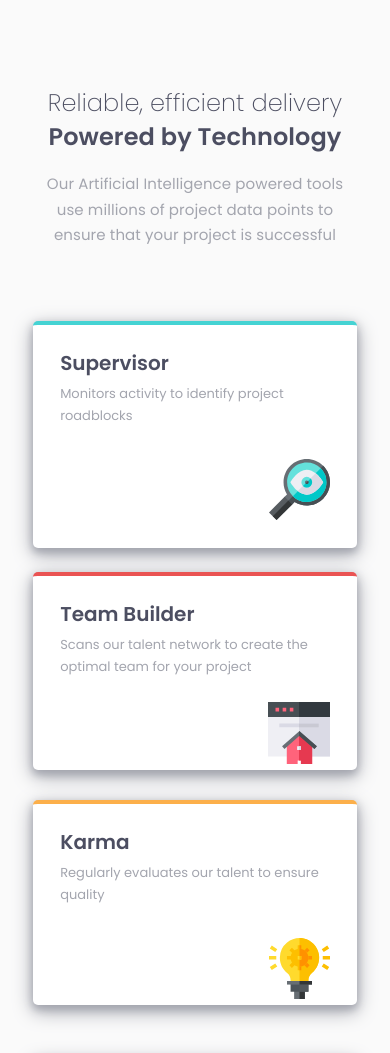
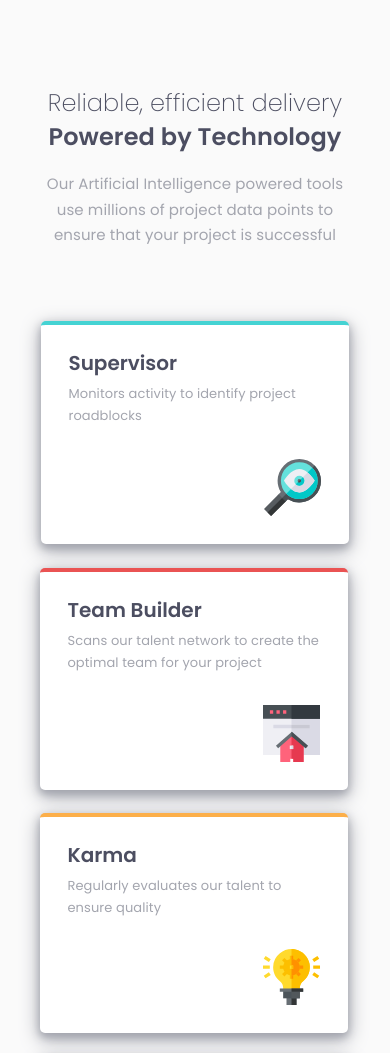
Before and after one commit to winzleth/four-card-feature-page, a plain HTML site: page index.html in a window 390 px wide. Shown: the top 1053 px of the page. Drawn offline with Linux system fonts and the light colour scheme.

Commit message:
pc and sp styling

```diff
--- a/css/main.css
+++ b/css/main.css
@@ -40,7 +40,8 @@ body  {
 	font-family: 'Poppins', sans-serif;
 	font-size: 15px;
 	color: hsl(234, 12%, 34%);
-	padding-top: 81px;
+	padding: 81px 10px 0;
+	box-sizing: border-box;
 }
 
 p {
@@ -62,7 +63,7 @@ p {
 
 .mainTxt {
 	margin-top: 18px;
-	letter-spacing: .2px;
+	letter-spacing: .1px;
 }
 
 .contentWrap {
@@ -70,18 +71,20 @@ p {
 	justify-content: center;
 	align-items: center;
 	margin-top: 66px;
-	/* padding-left: 10px; */
 }
 
 .secWrap {
 	font-weight: 400;
-	width: 280px;
-	padding: 27px 33px 25px 35px;
+	width: 347px;
 	background-color: #fff;
 	border-top: 4px solid hsl(180, 62%, 55%);
 	border-radius: 5px;
 	text-align: left;
 	box-shadow: 0 4px 8px 0 hsl(229, 6%, 66%), 0 6px 20px 0 hsl(229, 6%, 66%);
+}
+
+.secInner {
+	padding: 27px 30px 24px 31px;
 }
 
 .sec02 {
@@ -90,7 +93,7 @@ p {
 
 .sec03 {
 	border-top: 4px solid hsl(34, 97%, 64%);
-	margin-top: 30px;
+	margin-top: 32px;
 }
 
 .sec04 {
@@ -104,12 +107,13 @@ p {
 
 .secTxt {
 	font-size: 13px;
-	margin-top: 10px;
+	margin-top: 9px;
     line-height: 1.7;
+	letter-spacing: .1px;
 }
 
 .contentCenter {
-	margin: 0 30px;
+	margin: 0 34px 0 32px;
 }
 
 .secImg {
@@ -127,9 +131,6 @@ footer {
 @media screen and (max-width:767px) {
 	.spOnly {display: block;}
 	.pcOnly {display: none;}
-	/* body  {
-		font-size: 8px;
-	} */
 	.mainBlock {
 		padding-top: 86px;
 	}
@@ -139,15 +140,8 @@ footer {
 	}
 	.mainTxt {
 		font-size: 15px;
-		letter-spacing: .1px;
     	line-height: 1.7;
 	}
-	/* .secTtl {
-		font-size: 10px;
-	} */
-	/* .secTxt {
-		font-size: 7px;
-	} */
 	.contentWrap {
 		flex-direction: column;
 		margin-top: 43px;
@@ -164,7 +158,7 @@ footer {
 		margin-top: 5px;
 	}
 	.secInner {
-		margin: 23px 27px 22px 27px;
+		padding: 23px 28px 22px 27px;
 	}
 	.secImg {
 		margin-top: 32px;
@@ -176,9 +170,18 @@ footer {
 		margin: 24px auto auto;
 	}
 	.sec02 .secImg {
-		margin-top: 24px;
+		margin-top: 31px;
 	}
 	.sec02 .secImg img {
-		width: 23%;
+		width: 22.5%;
+	}
+	.sec03, .sec04 {
+		margin: 23px auto auto;
+	}
+	.sec03 .secImg, .sec04 .secImg {
+		margin-top: 30px;
+	}
+	.sec03 .secImg img {
+		width: 22.5%;
 	}
 }
--- a/index.html
+++ b/index.html
@@ -43,7 +43,7 @@
 				<section class="secWrap sec03">
 					<div class="secInner">
 						<h2 class="secTtl">Karma</h2>
-						<p class="secTxt">Regularly evaluates our talent to ensure<br> quality</p>
+						<p class="secTxt">Regularly evaluates our talent to<br class="spOnly"> ensure<br class="pcOnly"> quality</p>
 						<figure class="secImg">
 							<img src="img/icon-karma.svg" alt="">
 						</figure>
@@ -54,7 +54,7 @@
 			<section class="secWrap sec04">
 				<div class="secInner">
 					<h2 class="secTtl">Calculator</h2>
-					<p class="secTxt">Uses data from past projects to provide<br> better delivery estimates</p>
+					<p class="secTxt">Uses data from past projects to<br class="spOnly"> provide<br class="pcOnly"> better delivery estimates</p>
 					<figure class="secImg">
 						<img src="img/icon-calculator.svg" alt="">
 					</figure>
```
